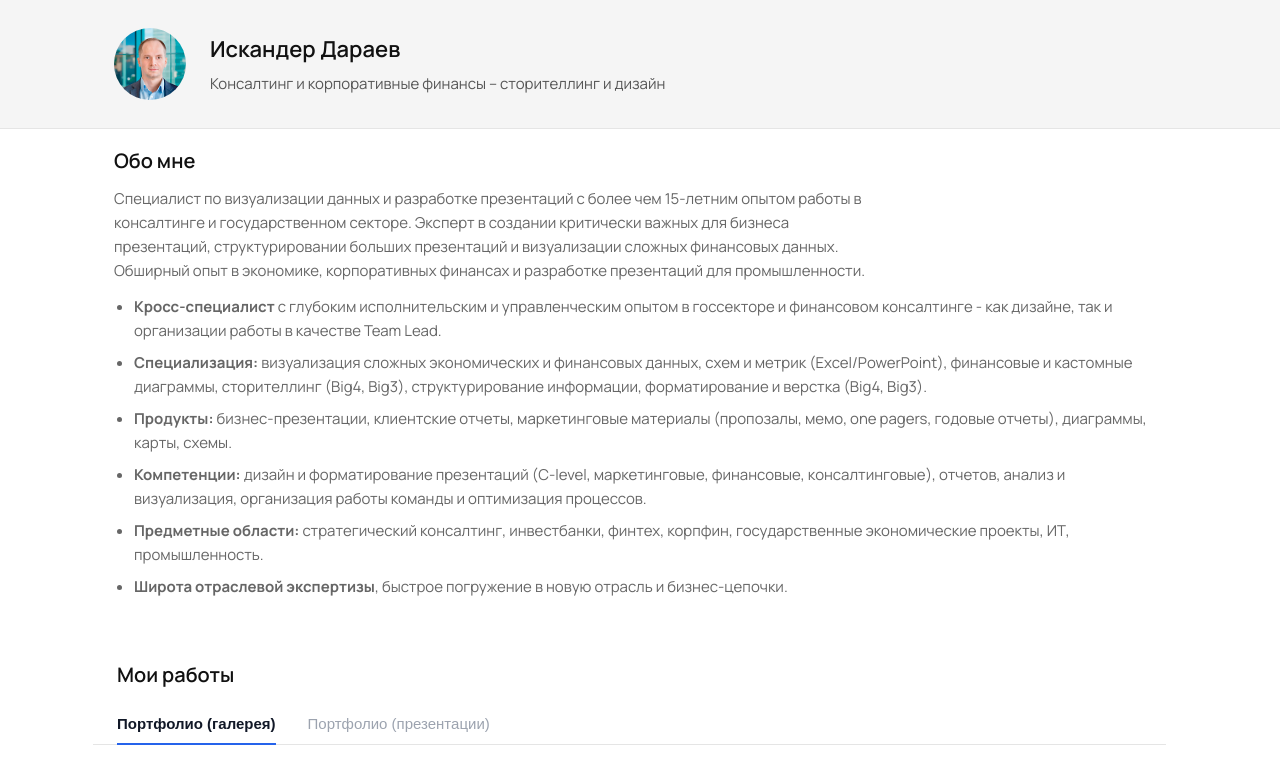
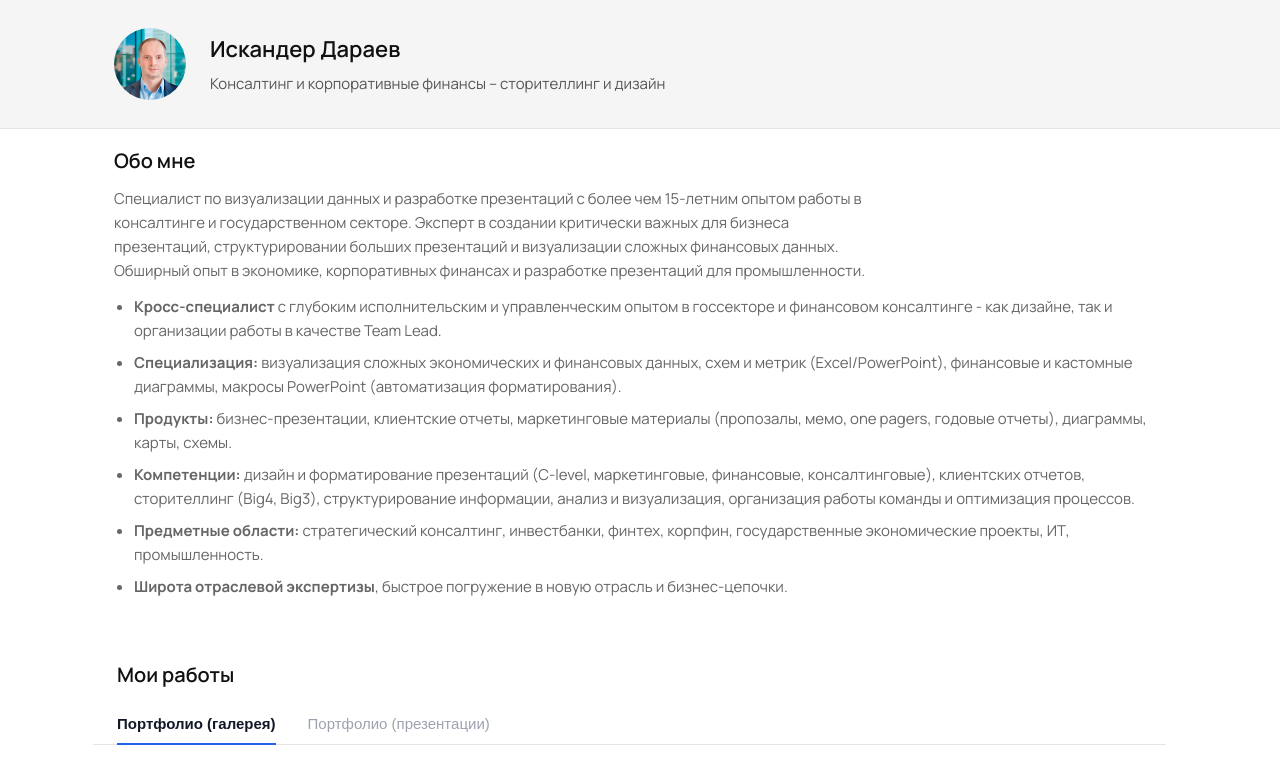
Before and after one commit to isk06/ruportfo, a Next.js app: page / in a window 1280 px wide. Shown: the top 780 px of the page. Built offline with nearby package versions, Linux system fonts and the light colour scheme.

Commit message:
about me

```diff
--- a/app/page.tsx
+++ b/app/page.tsx
@@ -117,9 +117,8 @@ export default function HomePage() {
     </li>
     <li>
       <strong>Специализация:</strong> визуализация сложных экономических
-      и финансовых данных, схем и метрик (Excel/PowerPoint),
-      финансовые и кастомные диаграммы, сторителлинг (Big4, Big3),
-      структурирование информации, форматирование и верстка (Big4, Big3).
+      и финансовых данных, схем и метрик (Excel/PowerPoint), финансовые и кастомные диаграммы,
+      макросы PowerPoint (автоматизация форматирования).
     </li>
     <li>
       <strong>Продукты:</strong> бизнес-презентации, клиентские отчеты,
@@ -129,8 +128,8 @@ export default function HomePage() {
     <li>
       <strong>Компетенции:</strong> дизайн и форматирование презентаций
       (C-level, маркетинговые, финансовые, консалтинговые),
-      отчетов, анализ и визуализация, организация работы команды
-      и оптимизация процессов.
+      клиентских отчетов, сторителлинг (Big4, Big3), структурирование информации,
+      анализ и визуализация, организация работы команды и оптимизация процессов.
     </li>
     <li>
       <strong>Предметные области:</strong> стратегический консалтинг, инвестбанки,
--- a/components/Footer.tsx
+++ b/components/Footer.tsx
@@ -11,7 +11,7 @@ export default function Footer() {
 
         {/* CENTER — copyright */}
         <div className="footer-center">
-          <p>© 2026 | Создано с использованием Nextjs и Vercel Искандером Дараевым.</p>
+          <p>© 2025-2026 | Создано с использованием Nextjs и Vercel Искандером Дараевым.</p>
           <p className="footer-sub">
             Этот сайт не собирает информацию о посетителях и не использует аналитические инструменты.
           </p>
```
